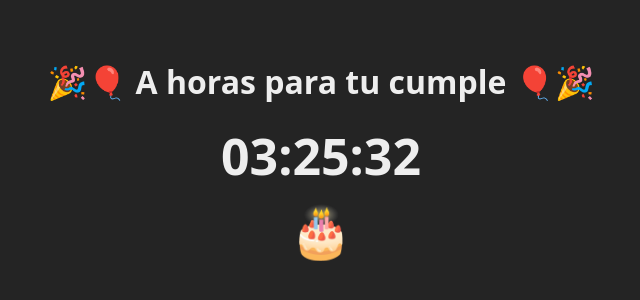
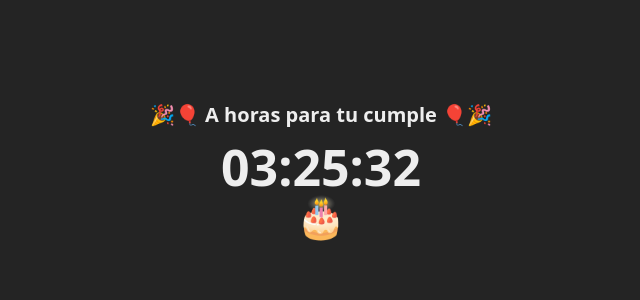
Before and after one commit to MaxC26/lupita-react-js-hb, a React (Create React App) app: page / in a window 1280 px wide. Shown: the part 144-444 px from the top of the page, without its empty margins (319-959 px from the left). Built offline with nearby package versions, Linux system fonts and the light colour scheme.

Commit message:
cambios de diseño

```diff
--- a/package.json
+++ b/package.json
@@ -2,7 +2,7 @@
   "name": "hb-lupita",
   "version": "0.1.0",
   "private": true,
-  "homepage": "https://MaxC26.github.io/lupita-react-js-hb/build",
+  "homepage": "https://maxc26.github.io/lupita-react-js-hb/build",
   "dependencies": {
     "@testing-library/jest-dom": "^5.16.5",
     "@testing-library/react": "^13.4.0",
--- a/public/index.html
+++ b/public/index.html
@@ -9,7 +9,7 @@
       name="description"
       content="Web site created using create-react-app"
     />
-    <link rel="apple-touch-icon" href="%PUBLIC_URL%/logo192.png" />
+    <link rel="apple-touch-icon" href="%PUBLIC_URL%/feliz-cumpleanos.png" />
     <link rel="manifest" href="%PUBLIC_URL%/manifest.json" />
     <title>🎈Happy Birthday🎈</title>
   </head>
--- a/src/CountdownTimer.jsx
+++ b/src/CountdownTimer.jsx
@@ -46,12 +46,17 @@ const CountdownTimer = () => {
 
   const estilo = {
     fontSize: '50px',
-    margin:'50px'
+    margin:'25px'
   };
 
   const pastel = {
-    fontSize: '50px',
-    margin: '40px'
+    fontSize: '40px',
+    margin: '25px'
+  }
+
+  const titulo = {
+    lineHeight: '1.5em',
+    fontSize: '20px'
   }
 
   return (
@@ -60,7 +65,7 @@ const CountdownTimer = () => {
         <BirthdayPage />
       ) : (
         <>
-          <h1>🎉🎈 A horas para tu cumple 🎈🎉</h1>
+          <h1 style={titulo}>🎉🎈 A horas para tu cumple 🎈🎉</h1>
           <h1 style={estilo}>{`${timeRemaining.hours}:${timeRemaining.minutes}:${timeRemaining.seconds}`}</h1>
           <h1 style={pastel}>🎂</h1>
         </>
```
Also changed, not shown: 7 other files (tests, documents, lock files or other folders).
